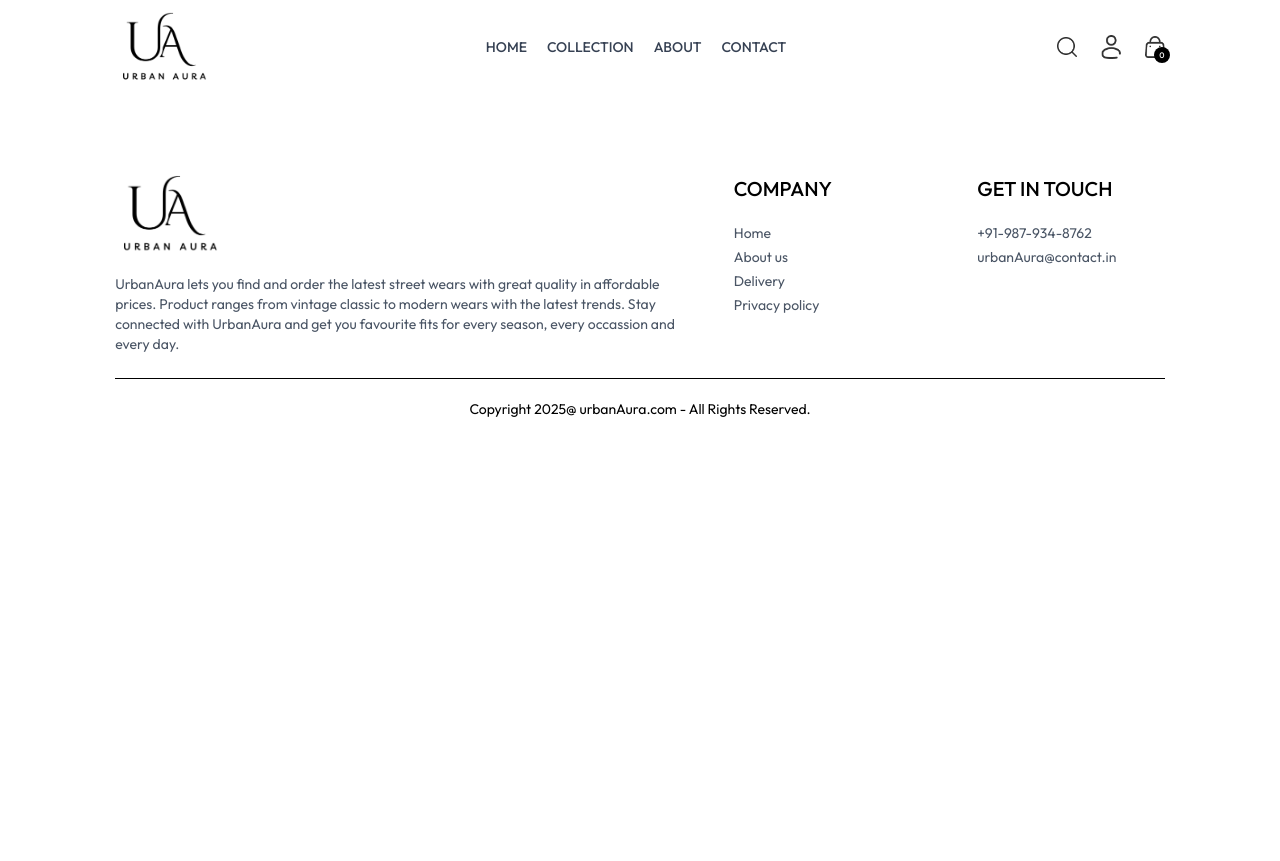
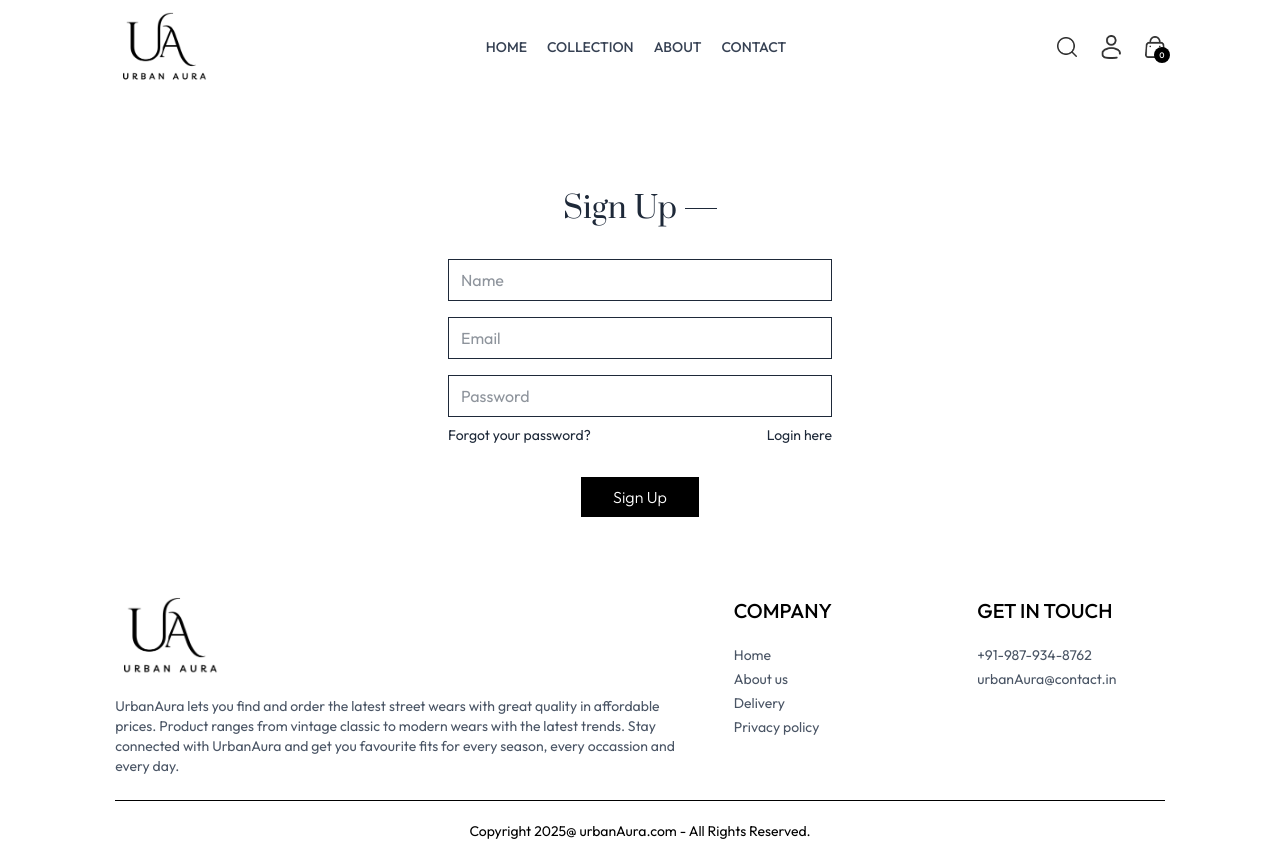
Before and after one commit to dileshwar-01/ecommerce-mern-app, a React (Vite) app: page /login in a window 1280 px wide. Before the commit the page ends 800 px from the top, so only its background shows below. Built offline with nearby package versions, Linux system fonts and the light colour scheme.

Commit message:
added UI of login & signUp page

```diff
--- a/src/components/Navbar.jsx
+++ b/src/components/Navbar.jsx
@@ -31,7 +31,7 @@
       <div className='flex items-center gap-6'>
         <img onClick={()=>setShowSearch(prev=>!prev)} src={assets.search_icon} className='w-5 cursor-pointer' alt="" />
         <div className='group relative'>
-            <img src={assets.profile_icon} className='w-5 cursor-pointer' alt="" />
+           <Link to={'/login'}><img src={assets.profile_icon} className='w-5 cursor-pointer' alt="" /></Link>
             <div className='group-hover:block hidden absolute dropdown-menu right-0 pt-4'>
                 <div className='flex flex-col gap-2 w-36 py-3 px-5 bg-slate-100 text-gray-500 rounded'>
                     <p className='cursor-pointer hover:text-black'>My Profile</p>
--- a/src/pages/Login.jsx
+++ b/src/pages/Login.jsx
@@ -1,10 +1,32 @@
-import React from 'react'
+import React, { useState } from 'react'
 
 const Login = () => {
+  const[currState,setCurrState] = useState('Sign Up');
+  const submitHandler =async(e)=>{
+    e.preventDefault();
+  }
   return (
-    <div>
-
-    </div>
+    <form onSubmit={submitHandler} className='flex flex-col items-center w-[90%] sm:max-w-96 m-auto mt-14 gap-4 text-gray-800 '>
+      <div className='inline-flex items-center gap-2 mb-4 mt-10'>
+          <p className='prata-regular text-3xl'>{currState}</p>
+          <hr className='border-none h-[1.5px] w-8 bg-gray-800 ' />
+      </div>
+      {
+        currState=== "Login"? ''
+        :<input type="text" className='w-full px-3 py-2 border border-gray-800' placeholder='Name' required/>
+      }
+      <input type="email" className='w-full px-3 py-2 border border-gray-800' placeholder='Email' required/>
+      <input type="password" className='w-full px-3 py-2 border border-gray-800' placeholder='Password' required/>
+      <div className='w-full flex justify-between text-sm mt-[-8px] '>
+        <p className='cursor-pointer'>Forgot your password?</p>
+        {
+          currState === "Login"?
+            <p onClick={()=>setCurrState('Sign Up')} className='cursor-pointer'>Create account</p>
+          : <p onClick={()=>setCurrState('Login')} className='cursor-pointer'>Login here</p>
+        }
+      </div>
+      <button className='bg-black text-white font-light px-8 py-2 mt-4'>{currState === "Login" ? "Sign In" : "Sign Up"}</button>
+    </form>
   )
 }
 
```
